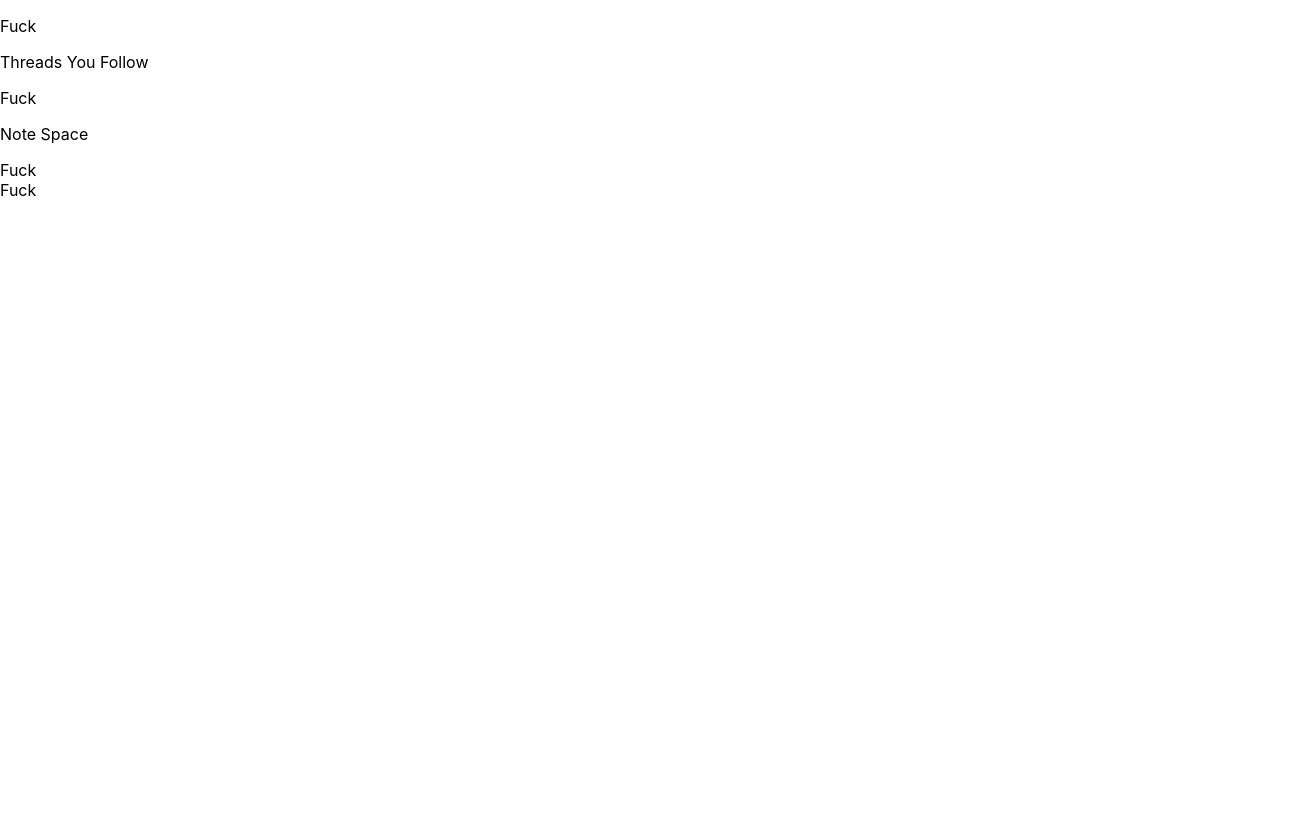
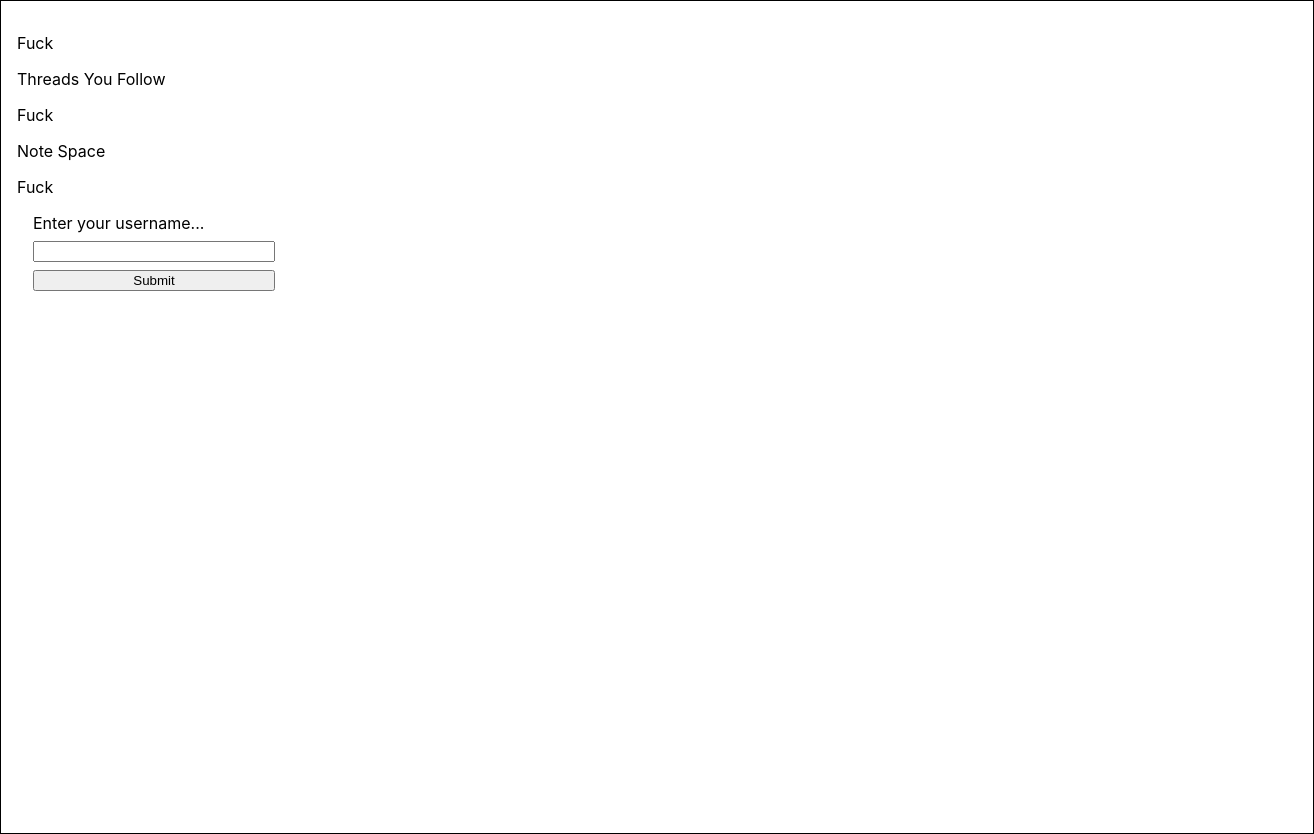
Before and after one commit to NMontesino/threadr-frontend, a React (Create React App) app: page / in a window 1280 px wide. Shown: the whole page, 1314 px wide, since content can reach past the window. Before the commit the page ends 800 px from the top, so only its background shows below. Built offline with nearby package versions, Linux system fonts and the light colour scheme.

Commit message:
username login added

```diff
--- a/public/index.html
+++ b/public/index.html
@@ -2,14 +2,7 @@
 <html lang="en">
   <head>
     <meta charset="utf-8" />
-    <link rel="icon" href="%PUBLIC_URL%/favicon.ico" />
     <meta name="viewport" content="width=device-width, initial-scale=1" />
-    <meta name="theme-color" content="#000000" />
-    <meta
-      name="description"
-      content="Web site created using create-react-app"
-    />
-    <link rel="apple-touch-icon" href="logo192.png" />
     <!--
       manifest.json provides metadata used when your web app is installed on a
       user's mobile device or desktop. See https://developers.google.com/web/fundamentals/web-app-manifest/
--- a/src/App.css
+++ b/src/App.css
@@ -1,9 +1,3 @@
-#App
-{
-  width: 100%;
-  height: 100%;
-  border: 2px solid black;
-}
 
 .sidebar
 {
--- a/src/App.js
+++ b/src/App.js
@@ -7,7 +7,7 @@ function App()
 {
   return(
 
-    <div className="App">
+    <div className="App" style={{'width': '100%', 'height': '100vh', 'border': '1px solid black', 'padding': '16px'}}>
 
       <Sidebar className="sidebar" />
       <Body className="app-body" />
--- /dev/null
+++ b/src/components/Login.js
@@ -0,0 +1,27 @@
+import React, { Component } from 'react'
+
+class Login extends Component
+{
+
+    handleUsernameSubmit = (e) =>
+    {
+        e.preventDefault()
+        this.props.logIn(e.target.children[1].value)
+    }
+
+    render()
+    {
+        return(
+
+            <form style={{'width': '250px', 'height': '120px', 'display': 'flex', 'flexDirection': 'column', 'padding': '12px'}} onSubmit={ (e) => this.handleUsernameSubmit(e) } >
+                <p style={{'margin': '4px'}}>Enter your username...</p>
+                <input style={{'margin': '4px'}} type="text" />
+                <input style={{'margin': '4px'}} type="submit" />
+            </form>
+
+        )
+    }
+
+}
+
+export default Login
--- a/src/containers/Body.js
+++ b/src/containers/Body.js
@@ -1,11 +1,24 @@
 import React, { Component } from 'react'
 import ThreadContainer from './ThreadContainer'
 import ThreadForm from '../forms/ThreadForm'
+import Login from '../components/Login'
 
 class Body extends Component
 {
 
+    loggedIn = () =>
+    {
+        return false
+    }
+
+    logIn = (name) =>
+    {
+        console.log(name)
+    }
+
     render()
+    {
+        if(this.loggedIn())
         {
             return(
                 <div>
@@ -15,6 +28,15 @@ class Body extends Component
                 </div>
             )
         }
+        else
+        {
+            return(
+                <div>
+                    <Login logIn={ this.logIn } />
+                </div>
+            )
+        }
+    }
 
 }
 
```
Lines whose indentation alone changed are shown as unchanged.
